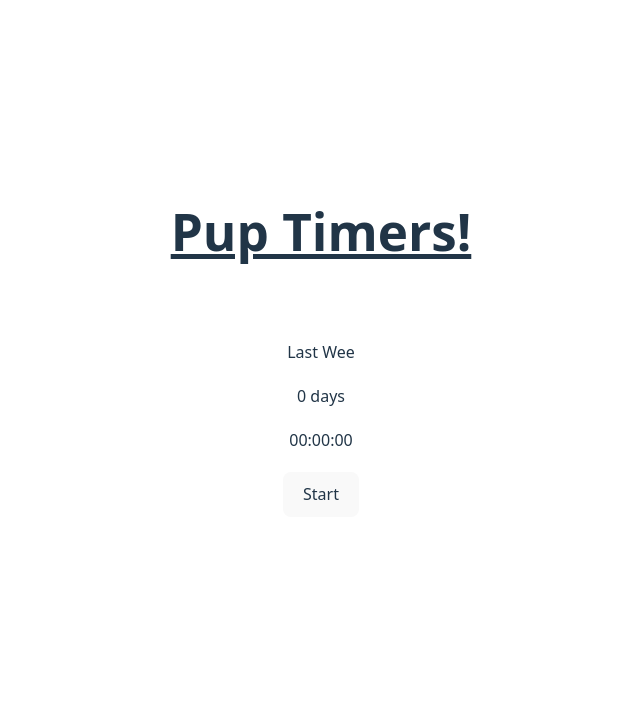
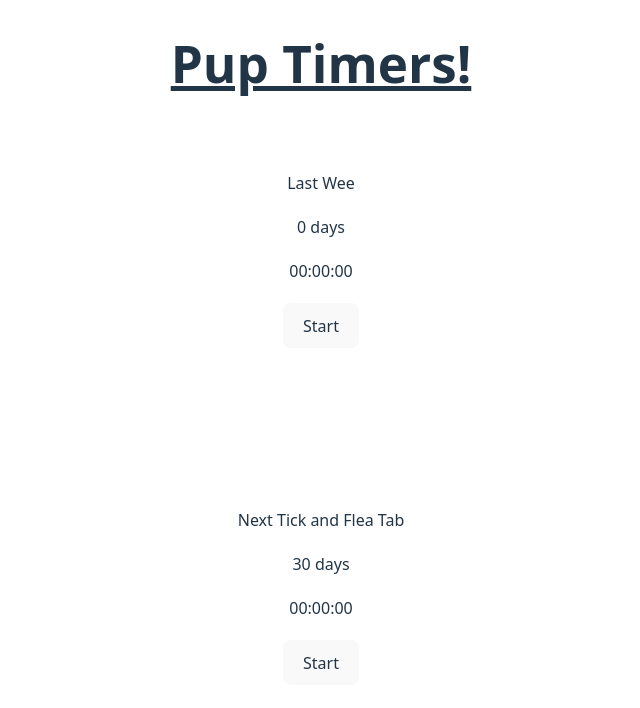
Before and after one commit to Tyriol/pup-timers, a React (Vite) app: page / in a window 1280 px wide. Shown: the top 708 px of the page, without its empty margins (319-959 px from the left). Built offline with nearby package versions, Linux system fonts and the light colour scheme.

Commit message:
add countdown component and simple test in app for visibility while working on it

```diff
--- a/src/App.tsx
+++ b/src/App.tsx
@@ -1,5 +1,6 @@
 import "./App.css";
 import Stopwatch from "./components/Timers/Stopwatch/Stopwatch";
+import Countdown from "./components/Timers/Countdown/Countdown";
 import type { Timer } from "./types/types";
 
 function App() {
@@ -11,10 +12,20 @@ function App() {
     name: "Last Wee",
   };
 
+  const cdTimer: Timer = {
+    type: "countdown",
+    id: 1,
+    elapsed: 0,
+    duration: 2592000,
+    isRunning: false,
+    name: "Next Tick and Flea Tab",
+  };
+
   return (
     <div className="flex flex-col items-center justify-center">
       <h1 className="font-bold text-4x1 underline">Pup Timers!</h1>
       <Stopwatch timer={timer} />
+      <Countdown timer={cdTimer} />
     </div>
   );
 }
--- /dev/null
+++ b/src/components/Timers/Countdown/Countdown.tsx
@@ -0,0 +1,59 @@
+import { useEffect, useState } from "react";
+import { formatTime } from "../../../lib/timers";
+import type { Timer } from "../../../types/types";
+interface CountdownProps {
+  timer: Timer;
+}
+
+const Countdown = ({ timer }: CountdownProps) => {
+  const [timeRemaining, setTimeRemaining] = useState<number>(
+    timer.duration! - timer.elapsed,
+  );
+  const [elapsedSecs, setElapsedSecs] = useState<number>(timer.elapsed);
+  const [stateDays, setStateDays] = useState<string>("");
+  const [stateTime, setStateTime] = useState<string>("");
+  const [isRunning, setIsRunning] = useState<boolean>(timer.isRunning);
+
+  useEffect(() => {
+    if (isRunning) {
+      const interval = setInterval(() => {
+        setElapsedSecs((prev) => prev + 1);
+        setTimeRemaining((prev) => prev - 1);
+      }, 1000);
+      return () => clearInterval(interval);
+    }
+  }, [isRunning]);
+
+  useEffect(() => {
+    const { displayDays, displayTime } = formatTime(timeRemaining);
+    setStateDays(() => displayDays);
+    setStateTime(() => displayTime);
+  }, [elapsedSecs]);
+
+  const toggleTimerOnOff = () => {
+    setIsRunning((prev) => !prev);
+  };
+
+  const resetElapsedTime = () => {
+    setElapsedSecs(0);
+    setTimeRemaining(timer.duration!);
+  };
+
+  return (
+    <>
+      <div className="flex flex-col items-center justify-center gap-5 p-20">
+        <p>{timer.name}</p>
+        <p>{stateDays}</p>
+        <p>{stateTime}</p>
+        <button onClick={toggleTimerOnOff}>
+          {isRunning ? "Stop" : "Start"}
+        </button>
+        {!isRunning && elapsedSecs > 0 ? (
+          <button onClick={resetElapsedTime}>Reset</button>
+        ) : null}
+      </div>
+    </>
+  );
+};
+
+export default Countdown;
```
